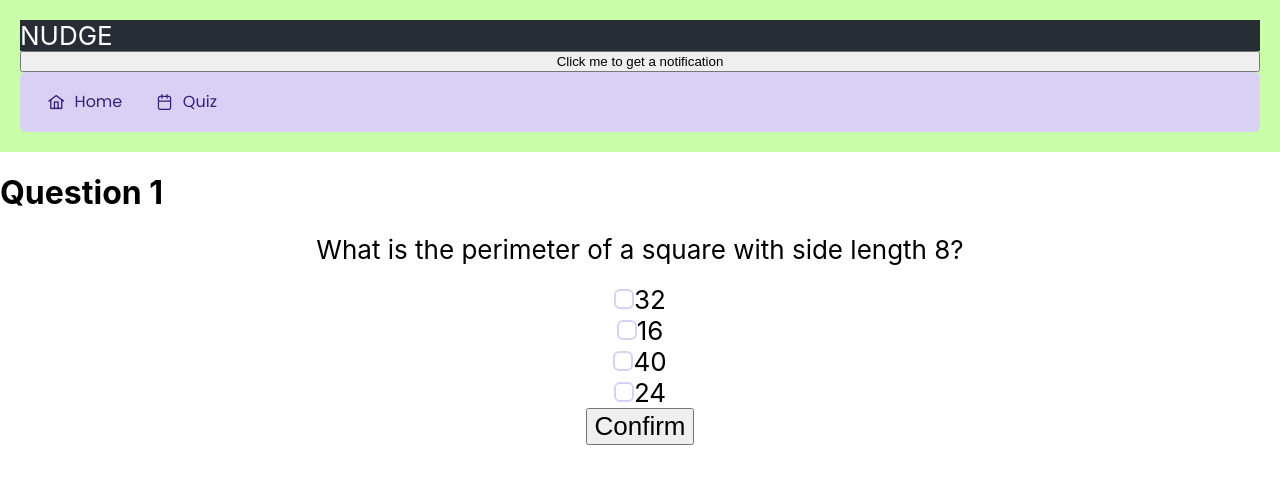
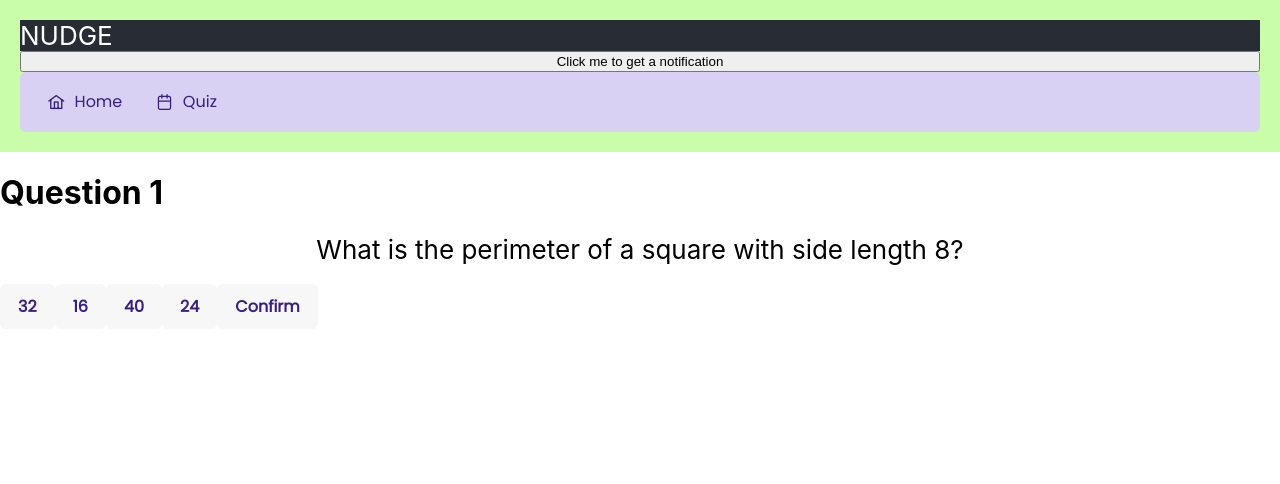
Before and after one commit to hungalunga/8-bit_NUDGE, a React (Create React App) app in the folder my-app/: page /quiz in a window 1280 px wide. Shown: the top 484 px of the page. Built offline with nearby package versions, Linux system fonts and the light colour scheme.

Commit message:
changed checkboxes to buttons

```diff
--- a/my-app/src/Components/AnswerCheckbox/AnswerCheckbox.js
+++ b/my-app/src/Components/AnswerCheckbox/AnswerCheckbox.js
@@ -1,34 +1,10 @@
-
-/*Answer Component
-given the database, we want to grab the answer from that database, this database will be hard coded and in an array
-we want to display the answer in a checkbox format
-we want to be able to select only one answer at a time, when the user selects a new answer, the previous answer should be unselected
-*/
-
-/* Checkbox functions
-each checkbox needs to be randomly placed on the page
-each checkbox needs to be assigned a value
-*/
-
-/*
-GETTING THE QUIZ BY ITERATING ONE QUESTION
-1. get the question to initiate another question after being answered.
-    (implement something to handle the questions runnning out)
-2. implement a counter that subtracts 1 from counter when a question is answered.
-  Initialise counter at 10.
-  When counter reaches 0, display a congratulations and stop cycle.
-3. Get it to add wrong answers to an array.
-4. Change it so that, when counter reaches 0, if array is empty, congrats. Else ask question from array.
-  If answered correctly, remove question from array. Else, push question to end.
-  Loop on this.
-5. Implement scoring. Add score to congrats page.
-*/
-
 import React from "react";
 import { useState, useEffect } from "react";
-import { Checkbox } from "primereact/checkbox";
 import "primereact/resources/primereact.min.css";
 import "primereact/resources/themes/saga-blue/theme.css";
+import { Button } from "primereact/button";
+
+
 
 const shuffleArray = (array) => {
   const shuffledArray = [...array];
@@ -39,67 +15,61 @@ const shuffleArray = (array) => {
   return shuffledArray;
 };
 
-export default function AnswerCheckbox({setResultsValue, correct_answer, wrong_answers, id, question, questionNumber, setQuestionNumber, incorrectAnswers, setIncorrectAnswers}) {
-
+export default function AnswerCheckbox({
+  setResultsValue,
+  correct_answer,
+  wrong_answers,
+  id,
+  question,
+  questionNumber,
+  setQuestionNumber,
+  incorrectAnswers,
+  setIncorrectAnswers
+}) {
   const [answer, setAnswer] = useState("");
   const [allAnswers, setAllAnswers] = useState([]);
 
   useEffect(() => {
     const shuffledAnswers = shuffleArray([correct_answer, ...wrong_answers]);
     setAllAnswers(shuffledAnswers);
-    setAnswer(""); // reset answer after rerender
-  }, [correct_answer, wrong_answers]); // added dependency array to rerender when props change
+    setAnswer("");
+  }, [correct_answer, wrong_answers]);
 
-  const onAnswerChange = (e) => {
-    setAnswer(e.value);
-    setFeedbackText("");
+  const onAnswerChange = (selectedAnswer) => {
+    setAnswer(selectedAnswer);
     console.log(answer);
-  };;
+  };
 
   const handleClick = () => {
-    console.log("user answer:", answer, "correct answer:", correct_answer)
-    // if user chooses correct answer
-    if (answer == correct_answer){
-      setResultsValue(+1);
-      console.log(`Answered correctly!`)
-      setFeedbackText("Correct!")
-      // render the next question
-      // force a rerender by updating the question number
+    console.log("user answer:", answer, "correct answer:", correct_answer);
+    if (answer === correct_answer) {
+      setResultsValue(1);
+      console.log(`Answered correctly!`);
+      setFeedbackText("Correct!");
+    } else {
+      setResultsValue(-1);
+      console.log("Answered incorrectly. :-(");
+      setFeedbackText("Incorrect! ;-(");
+      setIncorrectAnswers([...incorrectAnswers, { question, answer: correct_answer, wrong_answers, id }]);
+    }
+  };
 
-
-      // reloads the page after 2.5 seconds to display the next question minus the one that was just answered
-
-    }
-    else {
-      setResultsValue(-1);
-      console.log("Answered incorrectly. :-(")
-      setFeedbackText("Incorrect! ;-(")
-      setIncorrectAnswers([...incorrectAnswers, {question: question, answer: correct_answer, wrong_answers: wrong_answers, id: id}])
-    }
-
-    // if user chooses incorrect answer
-  };
   const [feedbackText, setFeedbackText] = useState("");
 
-  //console.log("handleclick is " , handleClick);
   return (
     <div className="card flex flex-wrap justify-content-center gap-3">
       <div className="flex align-items-center">
         <div className="answerBox">
           <h3>{answer}</h3>
           {allAnswers.map((answerOption, index) => (
-            <div className="checkbox" key={index}>
-              <Checkbox
-                inputId={`answer${index + 1}`}
-                value={answerOption}
-                onChange={onAnswerChange}
-                checked={answer === answerOption}
-              />
-
-              <label>{answerOption}</label>
-            </div>
+            <Button
+              key={index}
+              label={answerOption}
+              className={answer === answerOption ? 'selected' : ''}
+              onClick={() => onAnswerChange(answerOption)}
+            />
           ))}
-          <button className="answerButton" onClick={handleClick}>Confirm</button>
+          <Button label="Confirm" className="answerButton" onClick={handleClick} />
         </div>
       </div>
     </div>
```
